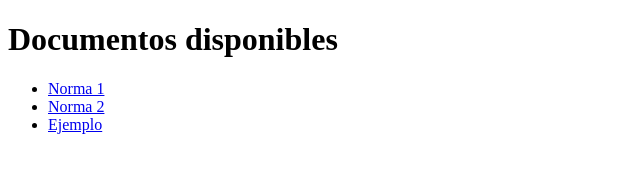
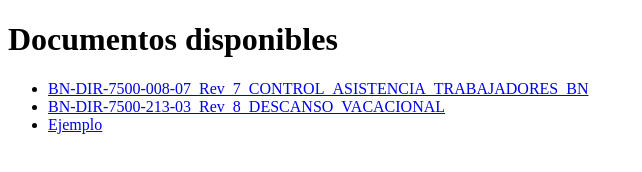
Before and after one commit to lmayo105/Documentos_demo, a plain HTML site: page docs/index.html in a window 1280 px wide. Shown: the whole page, without its empty margins (0-642 px from the left). Drawn offline with Linux system fonts and the light colour scheme.

Commit message:
Update index.html

```diff
--- a/docs/index.html
+++ b/docs/index.html
@@ -7,8 +7,8 @@
 <body>
   <h1>Documentos disponibles</h1>
   <ul>
-    <li><a href="norma1.pdf" target="_blank">Norma 1</a></li>
-    <li><a href="norma2.pdf" target="_blank">Norma 2</a></li>
+    <li><a href="BN-DIR-7500-008-07_Rev_7_CONTROL_ASISTENCIA_TRABAJADORES_BN.pdf" target="_blank">BN-DIR-7500-008-07_Rev_7_CONTROL_ASISTENCIA_TRABAJADORES_BN</a></li>
+    <li><a href="BN-DIR-7500-213-03_Rev_8_DESCANSO_VACACIONAL.pdf" target="_blank">BN-DIR-7500-213-03_Rev_8_DESCANSO_VACACIONAL</a></li>
     <li><a href="ejemplo.pdf" target="_blank">Ejemplo</a></li>
   </ul>
 </body>
```
